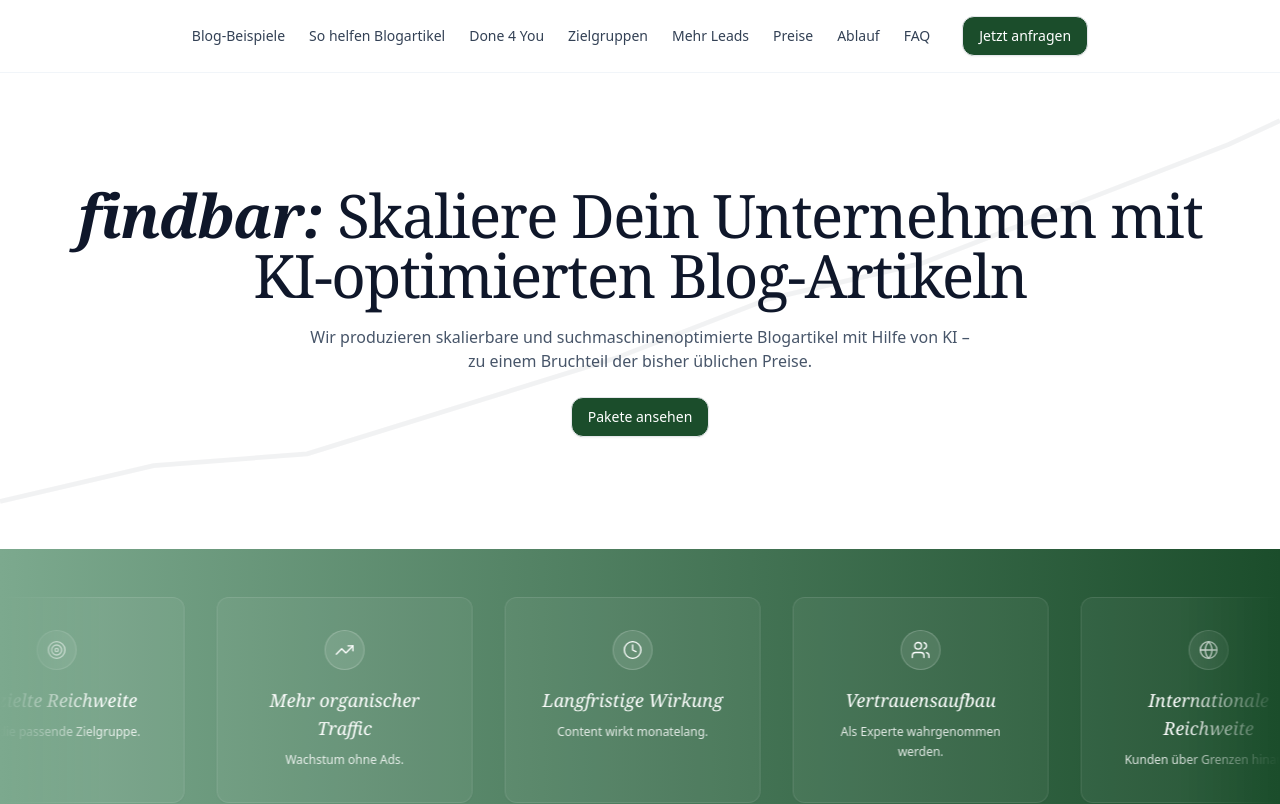
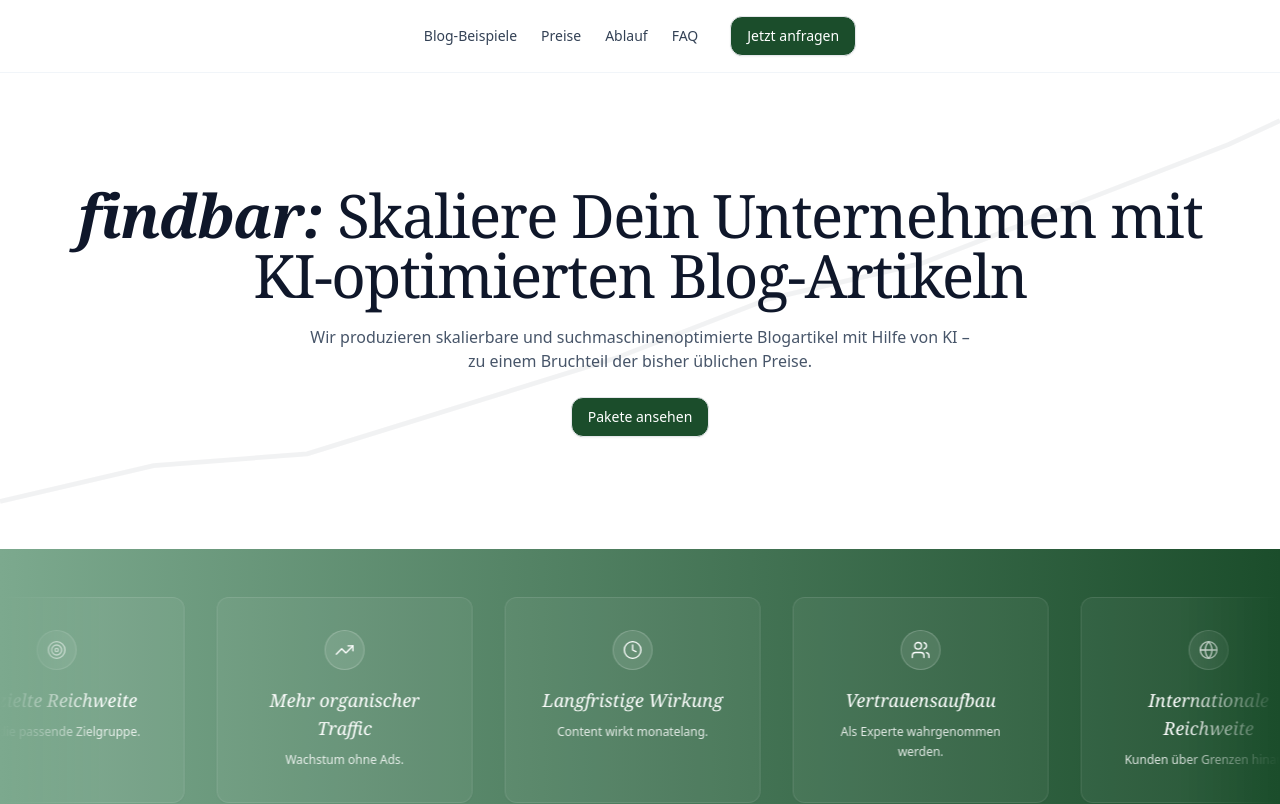
Before and after one commit to lennartnm/findbar_website, a Next.js app: page / in a window 1280 px wide. Shown: the top 804 px of the page. Built offline with nearby package versions, Linux system fonts and the light colour scheme.

Commit message:
Update page.tsx

```diff
--- a/src/app/page.tsx
+++ b/src/app/page.tsx
@@ -136,18 +136,8 @@ function Header() {
           <a href="#blog" className="text-sm" style={{ color: "#334155" }}>
             Blog-Beispiele
           </a>
-          <a href="#how-it-helps" className="text-sm" style={{ color: "#334155" }}>
-            So helfen Blogartikel
-          </a>
-          <a href="#done4you" className="text-sm" style={{ color: "#334155" }}>
-            Done 4 You
-          </a>
-          <a href="#identification" className="text-sm" style={{ color: "#334155" }}>
-            Zielgruppen
-          </a>
-          <a href="#leads" className="text-sm" style={{ color: "#334155" }}>
-            Mehr Leads
-          </a>
+
+
           <a href="#preise" className="text-sm" style={{ color: "#334155" }}>
             Preise
           </a>
```
